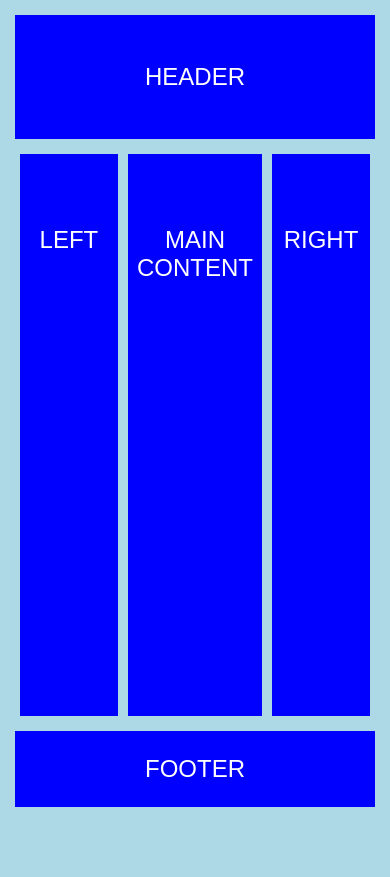
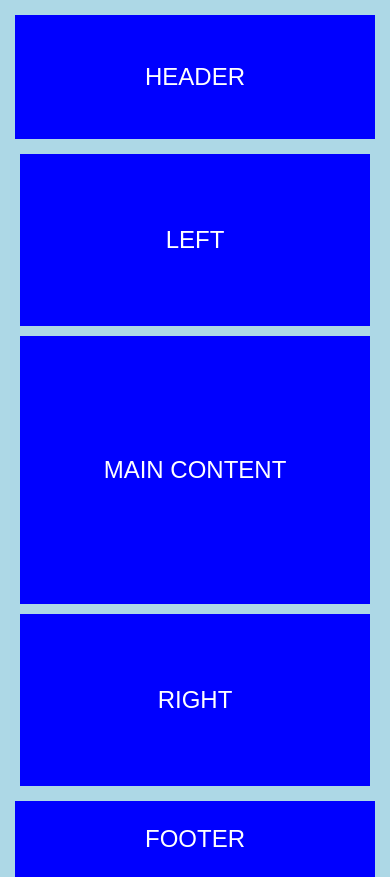
Before and after one commit to Mlajko/holy-grail-flexbox2, a plain HTML site: page index.html in a window 390 px wide. Before the commit the page ends 844 px from the top, so only its background shows below. Drawn offline with Linux system fonts and the light colour scheme.

Commit message:
Add CSS with media querry Show in mobile view

```diff
--- a/style.css
+++ b/style.css
@@ -11,38 +11,48 @@ body {
     font-size: 24px;
     display: flex;  /* 1st flex */
     flex-direction: column;
-    height: 95vh;   /* set heigh after .main flex */
+    height: 99vh;   /* set heigh after .main flex */
 }
 
 header {
     background: blue;
-    padding: 2em 0;
+    padding: 2em 0 2em 0;
 }
 
 .left {
     background: blue;
-    padding: 3em 0;
+    padding: 3em 0 3em 0;
     flex: 1 1 100px;
 }
 
 main {
     background: blue;
-    padding: 3em 0;
+    padding: 3em 0 3em 0;
     flex: 5 5 150px;
 }
 
 .right {
     background: blue;
-    padding: 3em 0;
+    padding: 3em 0 3em 0;
     flex: 1 1 100px;
 }
 
 footer {
     background:  blue;
-    padding: 1em 0;
+    padding: 1em 0 1em 0;
 }
 
 .main{
     display: flex;  /* 2nd flex */
     flex: 1;
 }
+
+@media (max-width: 550px) {
+    .main {
+        flex-direction: column;
+        /* display: block; */
+    }
+    main {
+        padding: 5em 0 5em 0;
+    }
+}
```
